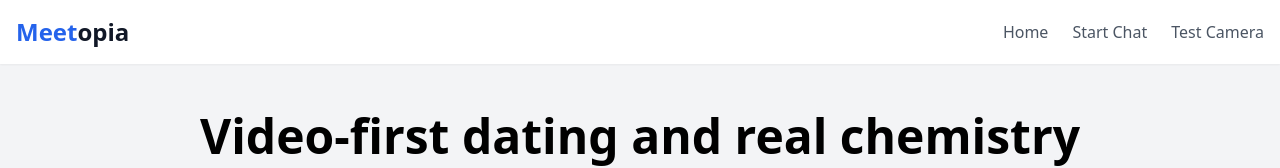
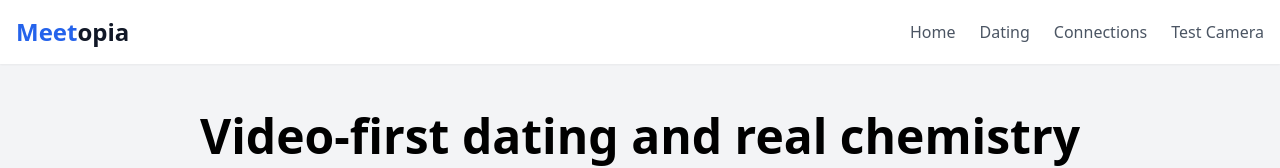
Before and after one commit to BTheCoderr/MeetopiaAPP, a Next.js app: page / in a window 1280 px wide. Shown: the top 168 px of the page. Built offline with nearby package versions, Linux system fonts and the light colour scheme; no server answers.

Commit message:
Add dating and Connections navigation

```diff
--- a/src/components/Layout/MainLayout.tsx
+++ b/src/components/Layout/MainLayout.tsx
@@ -28,10 +28,16 @@ export default function MainLayout({ children }: MainLayoutProps) {
                 Home
               </Link>
               <Link
-                href="/chat/video"
+                href="/dating/profile"
                 className="text-gray-600 hover:text-gray-900 transition-colors"
               >
-                Start Chat
+                Dating
+              </Link>
+              <Link
+                href="/connections"
+                className="text-gray-600 hover:text-gray-900 transition-colors"
+              >
+                Connections
               </Link>
               <a
                 href="#"
```
